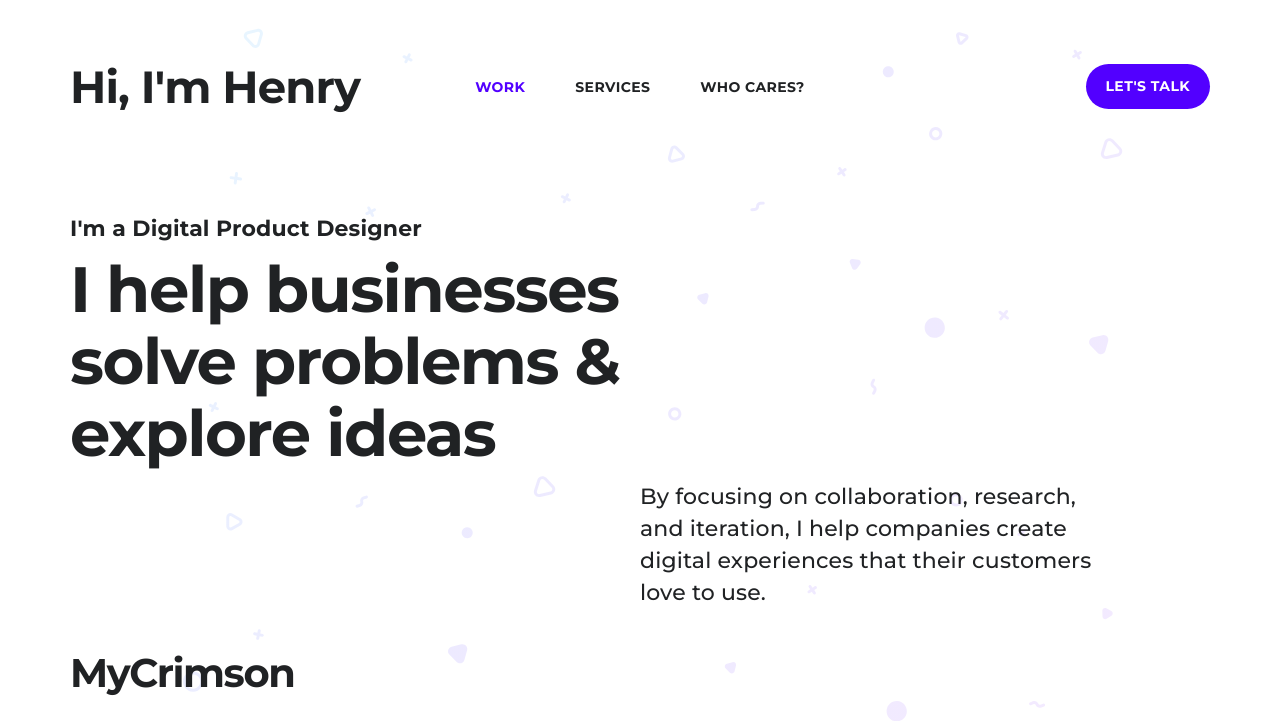
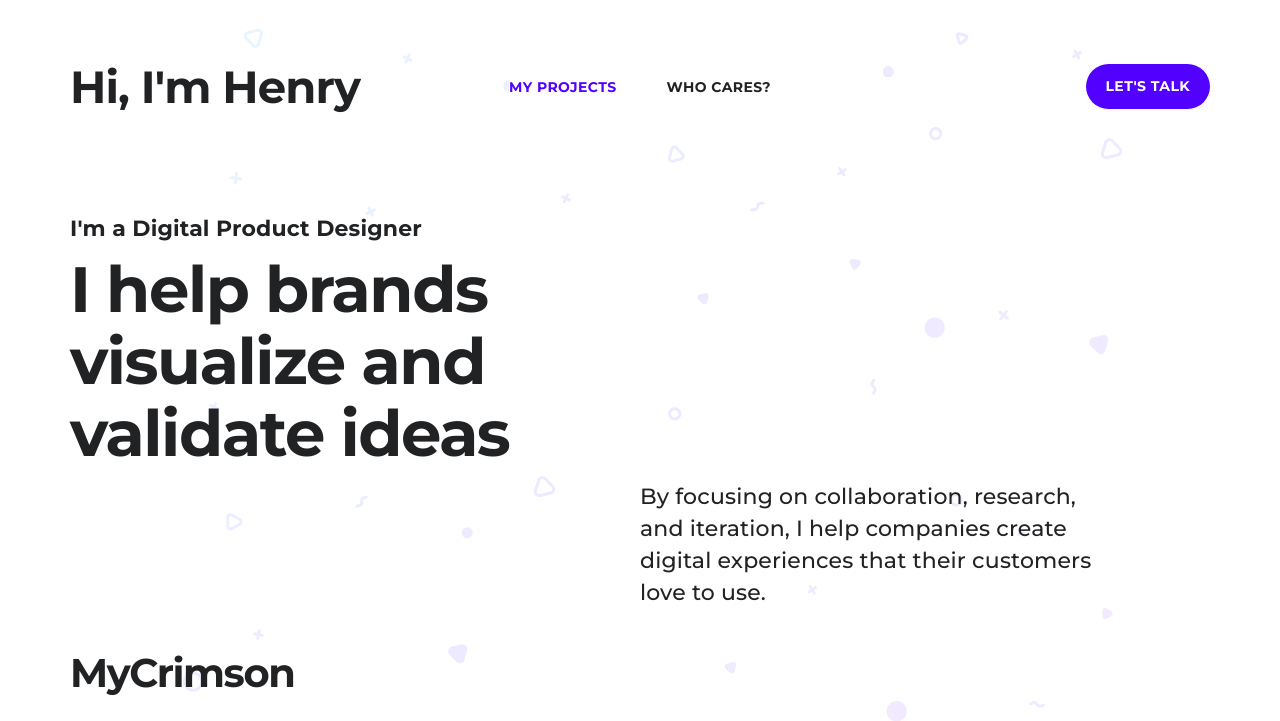
Before and after one commit to hdan-design/hdan-design.github.io, a Jekyll site: the page built from index.html, in a window 1280 px wide and 900 px high, cut to the strip 0-721 px from the top of the window. Built offline with Jekyll 4.4.1, drawn with Linux system fonts in a browser that asks for light colours; nearby versions of some CDN libraries; some of the changed text lies outside the part shown.

Commit message:
updated nav, footer, tagline
changed tagline copy, changed footer copyright text, and removed services page from navigation for now

```diff
--- a/_data/settings.yml
+++ b/_data/settings.yml
@@ -8,12 +8,12 @@ header_settings:
 
 menu_settings:
   menu_items:
-    - title: 'Work'
+    - title: 'My Projects'
       url: '/'
-    - title: 'Services'
-      url: '/Services'
     - title: 'Who cares?'
       url: '/about'
+    # - title: 'Services'
+    #   url: '/Services'
 
 footer_settings:
   logo_image:
--- a/_includes/footer.html
+++ b/_includes/footer.html
@@ -18,7 +18,7 @@
 			<p class="subtitle"><a href="mailto:hello@henrydan.me" target="_blank">hello@henrydan.me</a>
 			</p>
 			<!-- <p>Digital Product Designer</p> -->
-			<span class="footnote">© {{ 'now' | date: "%Y" }} {{ site.data.settings.basic_settings.site_title }}</span>
+			<span class="footnote">© Henry Dan</span>
 		</div>
 
 	</div>
--- a/index.html
+++ b/index.html
@@ -3,7 +3,7 @@ layout: default
 overtitle: I'm a Digital Product Designer
 <!-- title: I help businesses solve problems & bring ideas to life. -->
 <!-- title: I help businesses solve problems, connect with users, & test new ideas. -->
-title: I help businesses solve problems & explore ideas
+title: I help brands visualize and validate ideas
 <!-- description: I work with companies like yours to design digital experiences that your customers will love to use, day after day. -->
 <!-- description: I partner with companies like yours to design digital experiences that are intuitive, accessible, and memorable. -->
 description: By focusing on collaboration, research, and iteration, I help companies create digital experiences that their customers love to use.
```
